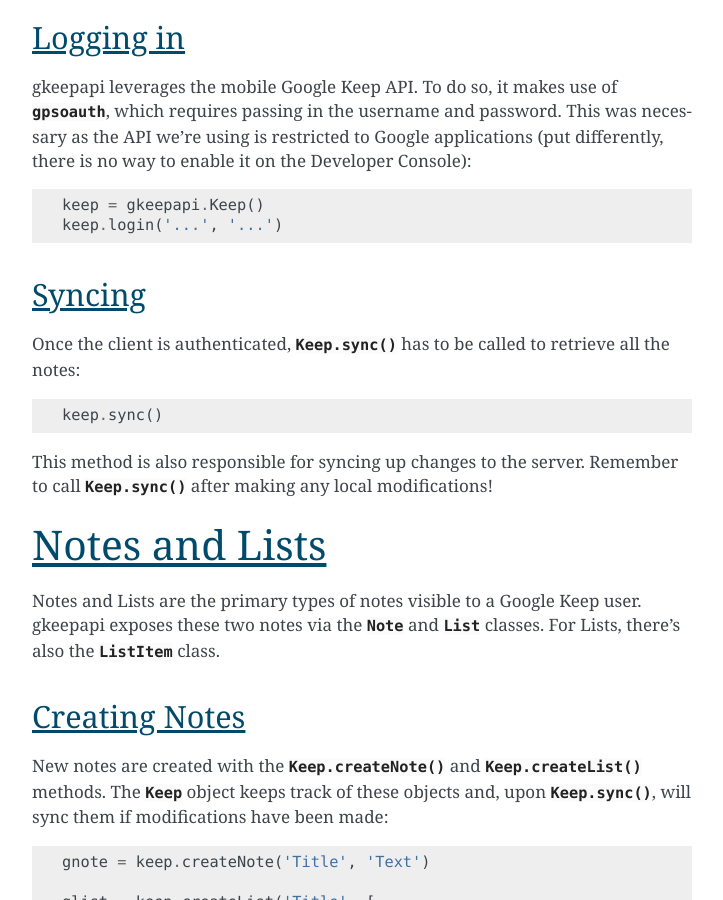
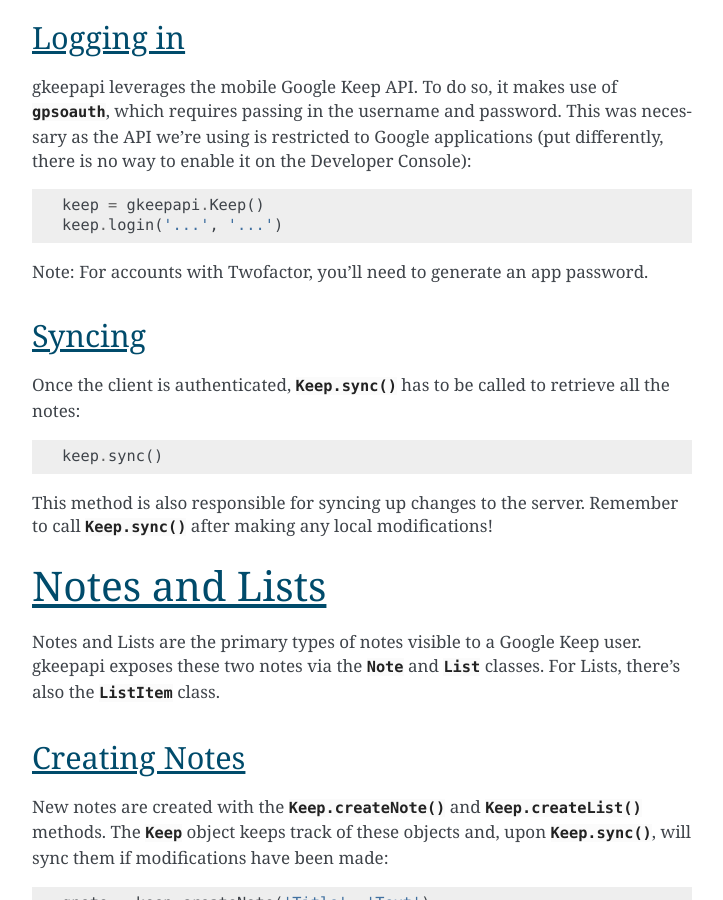
Before and after one commit to kiwiz/gkeepapi, a Sphinx documentation site: the page built from docs/index.rst, in a window 1280 px wide and 900 px high, scrolled down 1450 px. Shown: the whole window, without its empty margins (388-1111 px from the left). Built offline with Sphinx 7.4.7, drawn with Linux system fonts in a browser that asks for light colours.

Commit message:
Docs: Add note about Twofactor.

```diff
--- a/docs/index.rst
+++ b/docs/index.rst
@@ -37,6 +37,8 @@
 
     keep = gkeepapi.Keep()
     keep.login('...', '...')
+
+Note: For accounts with Twofactor, you'll need to generate an app password.
 
 Syncing
 -------
```
